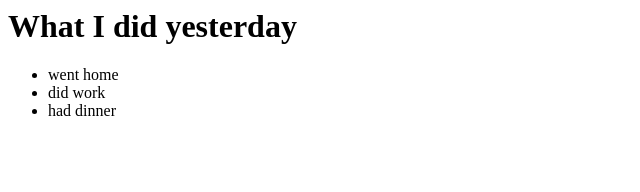
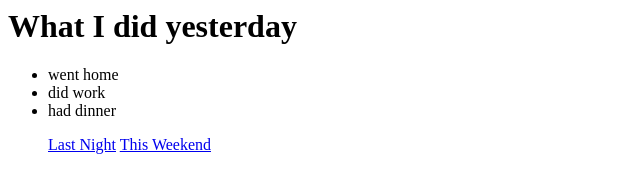
Before and after one commit to hanreiff/Day-5, a plain HTML site: page index.html in a window 1280 px wide. Shown: the whole page, without its empty margins (0-640 px from the left). Drawn offline with Linux system fonts and the light colour scheme.

Commit message:
added navigation bar

```diff
--- a/index.html
+++ b/index.html
@@ -3,6 +3,7 @@
 <html>
 <head>
 	<title></title>
+	<link rel="stylesheet" type="text/css" href="css/main.css">
 </head>
 <body>
 
@@ -23,7 +24,8 @@
 
 	<ul>
 
-		<a href=""></a>
+		<a href="#">Last Night</a>
+		<a href="index2.html">This Weekend</a>
 
 
 
```
